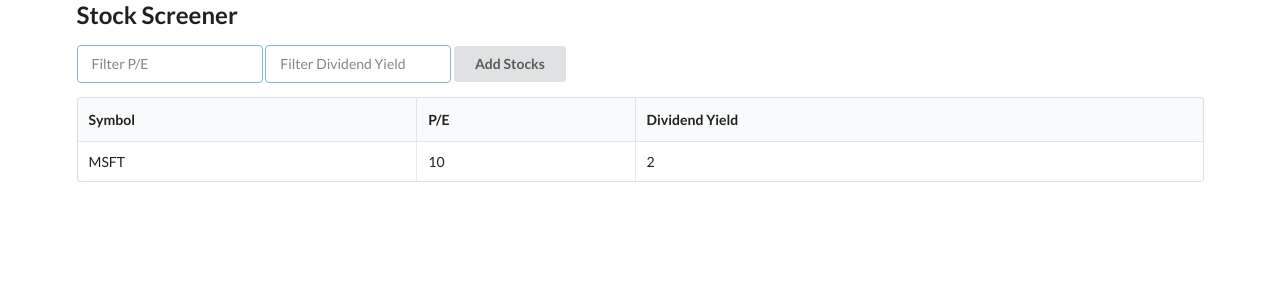
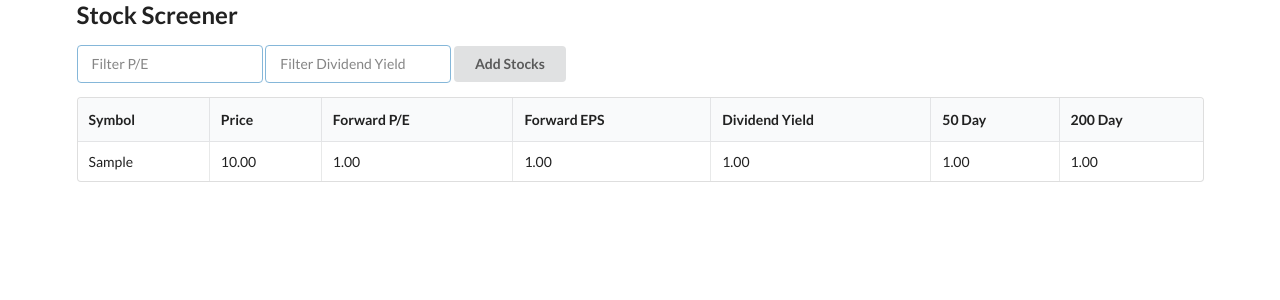
Before and after one commit to TBau23/stock_screener, a FastAPI app: page / in a window 1280 px wide. Shown: the top 300 px of the page. Run offline with FastAPI, Linux system fonts and the light colour scheme; tables that the repository leaves empty hold one stand-in row (values such as "Sample post"); some libraries are stand-ins or nearby versions.

Commit message:
database data now displaying on front end

```diff
--- a/main.py
+++ b/main.py
@@ -29,8 +29,12 @@ def dashboard(request : Request, db: Session = Depends(get_db)):
     """
     displays stock screener dashboard
     """
+    stocks = db.query(Stock).all()
+
+
     return templates.TemplateResponse("dashboard.html", {
-        "request" : request
+        "request" : request,
+        "stocks" : stocks
     } )
 
 # run server with uvicorn main:app --reload
--- a/templates/dashboard.html
+++ b/templates/dashboard.html
@@ -43,15 +43,26 @@
 <table class="ui celled table">
     <thead>
       <tr><th>Symbol</th>
-      <th>P/E</th>
+      <th>Price</th>
+      <th>Forward P/E</th>
+      <th>Forward EPS</th>
       <th>Dividend Yield</th>
+      <th>50 Day</th>
+      <th>200 Day</th>
+
     </tr></thead>
     <tbody>
+      {% for stock in stocks %}
       <tr>
-        <td data-label="Name">MSFT</td>
-        <td data-label="P/E">10</td>
-        <td data-label="Dividend Yield">2</td>
+        <td>{{ stock.symbol }}</td>
+        <td>{{ stock.price }}</td>
+        <td>{{ stock.forward_pe }}</td>
+        <td>{{ stock.forward_eps }}</td>
+        <td>{{ stock.dividend_yield }}</td>
+        <td>{{ stock.ma50 }}</td>
+        <td>{{ stock.ma200 }}</td>
       </tr>
+      {% endfor %}
     </tbody>
   </table>
 
```
